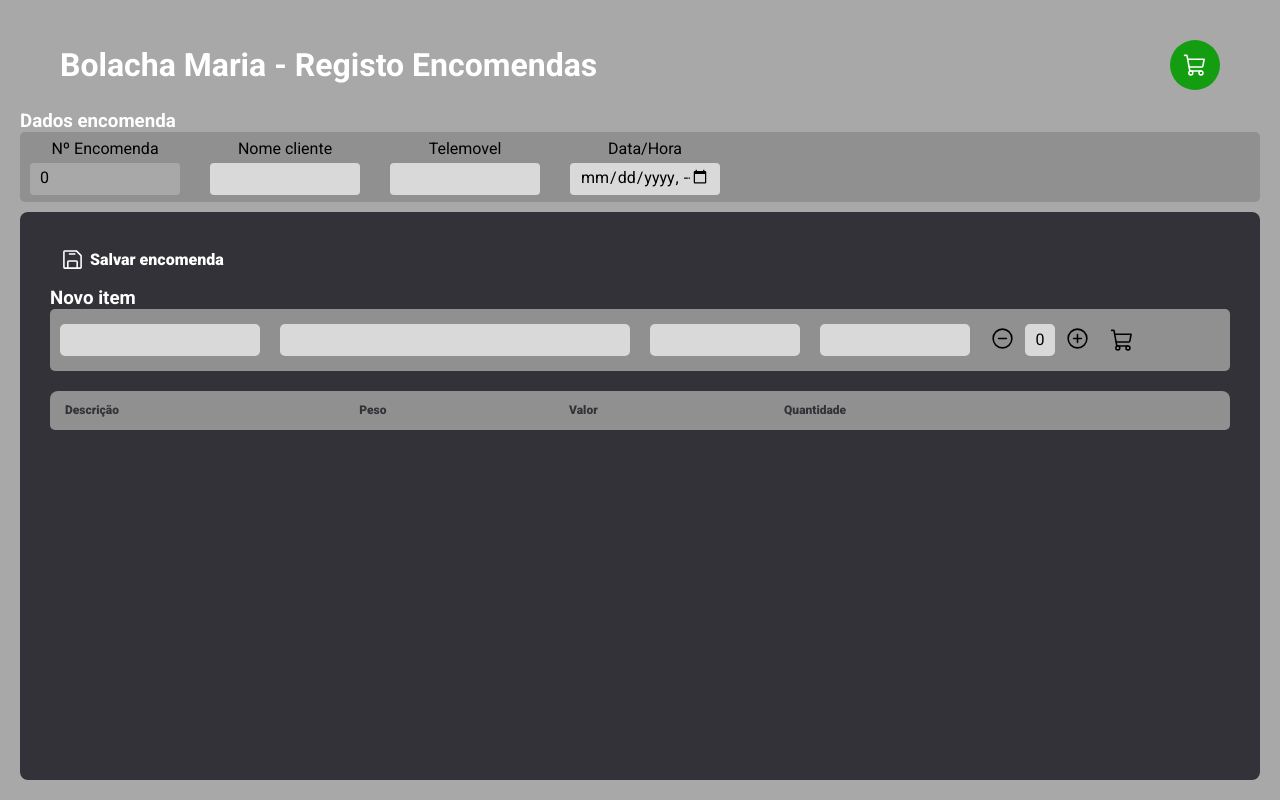
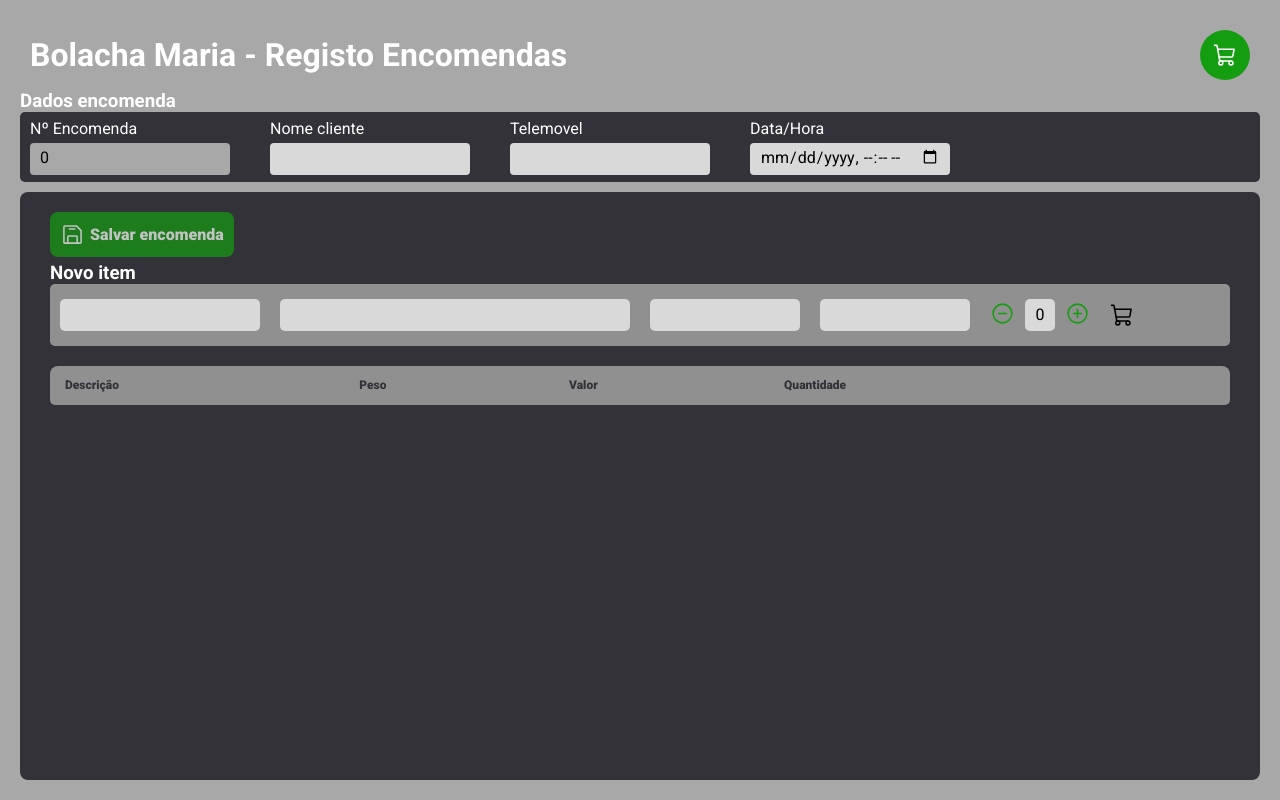
Before and after one commit to paulolima1212/bm-encomendas, a React (Vite) app: page /novaencomenda in a window 1280 px wide. Built offline with nearby package versions, Linux system fonts and the light colour scheme.

Commit message:
feat: order screen finished (unrefactored)

```diff
--- a/src/components/Header/header.styles.ts
+++ b/src/components/Header/header.styles.ts
@@ -2,7 +2,7 @@ import styled from 'styled-components';
 
 export const HeaderContainer = styled.header`
   width: 100%;
-  padding: 2rem 4rem;
+  padding: 1rem;
   display: flex;
   justify-content: space-between;
   align-items: center;
--- a/src/pages/neworder/index.tsx
+++ b/src/pages/neworder/index.tsx
@@ -8,7 +8,7 @@ import {
   PencilLine,
   FloppyDisk,
 } from 'phosphor-react';
-import { useRef, useState } from 'react';
+import { useEffect, useRef, useState } from 'react';
 import { useForm } from 'react-hook-form';
 
 import { Header } from '../../components/Header';
@@ -49,9 +49,14 @@ interface NewOrderProps {
 export function NewOrder() {
   const [quantity, setQuantity] = useState(0);
   const [order, setOrder] = useState<NewProdcutProps[]>([]);
-  const [newOrder, setNewOrder] = useState<NewOrderProps>({} as NewOrderProps);
   const [idActiveOrder, setIdActiveOrder] = useState(0);
-  const [products, setProducts] = useState<NewProdcutProps[]>();
+  const [newOrder, setNewOrder] = useState<NewOrderProps>({
+    dateTime: '',
+    id: 0,
+    name: '',
+    phone: '',
+    products: [],
+  });
 
   const descPrincipal = useRef<HTMLInputElement>(null);
   const descVariant = useRef<HTMLInputElement>(null);
@@ -79,11 +84,17 @@ export function NewOrder() {
       products: order,
     };
 
-    console.log(newOrder);
+    console.log(order);
+    console.log(activeOrder);
     setNewOrder(activeOrder);
     setIdActiveOrder(0);
     setOrder([]);
     reset();
+    descPrincipal.current!.value = '';
+    descVariant.current!.value = '';
+    peso.current!.value = '';
+    price.current!.value = '';
+    setQuantity(0);
   }
 
   function handleChangeQuantity() {
@@ -96,8 +107,6 @@ export function NewOrder() {
       descPrincipal.current!.value + ' - ' + descVariant.current!.value;
     const weightProduct = peso.current!.value;
     const priceProduct = price.current!.value;
-
-    console.log(descriptionProduct, weightProduct, priceProduct);
 
     if (
       descriptionProduct !== '' &&
@@ -144,10 +153,12 @@ export function NewOrder() {
     setOrder(newList);
   }
 
+  const isButtonSaveOrderActive = order.length === 0;
+
   return (
     <WaperContainer>
       <Header title='Bolacha Maria - Registo Encomendas' />
-      <form onSubmit={handleSubmit(handleCreateNewOrder)}>
+      <form id='orderForm' onSubmit={handleSubmit(handleCreateNewOrder)}>
         <FieldsContainer>
           <h3>Dados encomenda</h3>
           <div>
@@ -207,7 +218,11 @@ export function NewOrder() {
         </datalist>
 
         <FieldsItemContainer>
-          <ButtonCriarEncomendaContainer type='submit'>
+          <ButtonCriarEncomendaContainer
+            disabled={!!isButtonSaveOrderActive}
+            form='orderForm'
+            type='submit'
+          >
             <FloppyDisk size={25} /> Salvar encomenda
           </ButtonCriarEncomendaContainer>
           <h3>Novo item</h3>
--- a/src/pages/neworder/newencomendas.styles.ts
+++ b/src/pages/neworder/newencomendas.styles.ts
@@ -13,7 +13,7 @@ export const WaperContainer = styled.div`
 export const FieldsContainer = styled.div`
   padding-bottom: 1rem;
   color: ${({ theme }) => theme.white};
-  gap: 0.8rem;
+  gap: 1.5rem;
 
   & > div {
     height: 7rem;
@@ -21,12 +21,12 @@ export const FieldsContainer = styled.div`
     display: flex;
     align-items: center;
     border-radius: 5px;
-    background: ${({ theme }) => theme['gray-500']};
-    color: ${({ theme }) => theme.black};
-    gap: 3rem;
+    background: ${({ theme }) => theme['gray-600']};
+    color: ${({ theme }) => theme.white};
+    gap: 4rem;
     padding: 1rem;
 
-    text-align: center;
+    text-align: left;
   }
 
   label {
@@ -37,7 +37,7 @@ export const FieldsContainer = styled.div`
 
   input {
     height: 3.2rem;
-    width: 15rem;
+    width: 20rem;
     border-radius: 4px;
     background: ${({ theme }) => theme['gray-300']};
     border: 0;
@@ -177,17 +177,25 @@ export const ButtonCriarEncomendaContainer = styled.button`
   justify-content: center;
   border-radius: 8px;
   border: none;
-  padding: 1.5rem 1rem;
+  padding: 1rem 1rem;
   background: ${({ theme }) => theme['green-500']};
   color: ${({ theme }) => theme.white};
   font-weight: 800;
   gap: 0.5rem;
-  cursor: pointer;
+  margin-bottom: 0.5rem;
+  opacity: 70%;
+
+  &:not(:disabled) {
+    cursor: pointer;
+    opacity: 100%;
+  }
 `;
 
 export const ButtonCartEncomenda = styled.button`
   height: 1rem;
   width: 1rem;
+  border: none;
+  background: transparent;
 `;
 
 export const WaperButtonContainer = styled.div`
@@ -195,10 +203,6 @@ export const WaperButtonContainer = styled.div`
   flex: 1;
   padding: 0 2rem;
   gap: 2.5rem;
-
-  .buttons {
-    display: flex;
-  }
 `;
 
 export const ButtonContainer = styled.div`
@@ -220,6 +224,12 @@ export const FieldsItemContainer = styled.div`
     justify-content: space-between;
     gap: 0.8rem;
 
+    button {
+      border: none;
+      background: transparent;
+      color: ${({ theme }) => theme['green-500']};
+    }
+
     input {
       width: 3rem;
       border: none;
@@ -239,12 +249,6 @@ export const FieldsItemContainer = styled.div`
     width: 100%;
     background: ${({ theme }) => theme['gray-500']};
     border-radius: 5px;
-  }
-
-  button {
-    background: transparent;
-    border: none;
-    cursor: pointer;
   }
 `;
 
```
